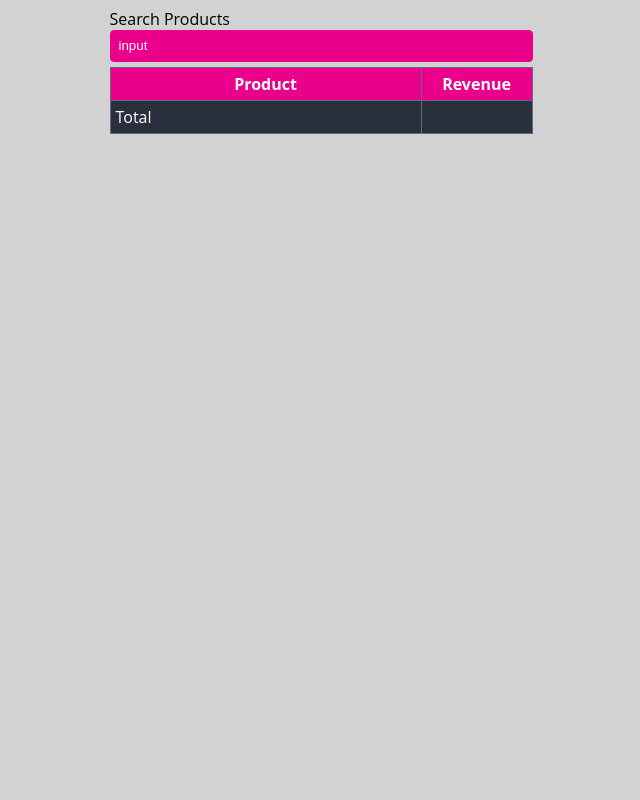
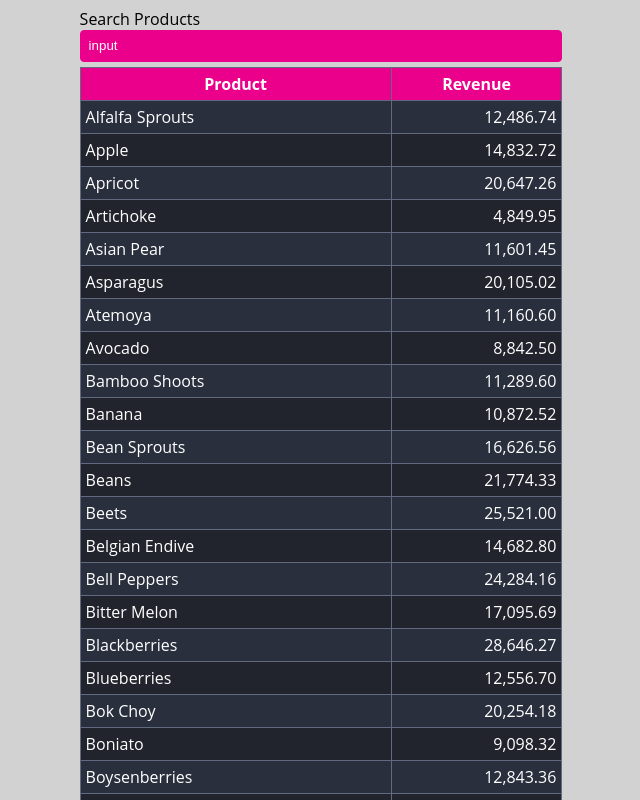
Before and after one commit to Ulisses85/react-rev-agg, a React (Create React App) app: page / in a window 1280 px wide. Shown: the top 800 px of the page, without its empty margins (319-959 px from the left). Built offline with nearby package versions, Linux system fonts and the light colour scheme.

Commit message:
feat: added filter method for filtering the table feat: added total revenue method feqat: added row rendering method

```diff
--- a/src/App.js
+++ b/src/App.js
@@ -43,6 +43,14 @@ class App extends Component {
 
     return result;
   }
+  productRows = (products) => {
+    return products.map((product) => (
+      <tr key={product.name}>
+        <td>{product.name}</td>
+        <td>{formatNumber(product.sold * product.unitPrice)}</td>
+      </tr>
+    ));
+  };
 
   componentDidMount() {
     Promise.all([
@@ -66,11 +74,20 @@ class App extends Component {
     if (this.state.products === null || undefined) {
       return "Loading...";
     }
+    const products = this.aggregateRevenue(
+      this.state.products,
+      this.state.filter
+    );
+    const productRows = this.productRows(products);
+    const total = products.reduce(
+      (total, product) => total + product.sold * product.unitPrice,
+      0
+    );
 
     return (
       <div class="product-list">
         <label>Search Products</label>
-        <input type="text" placeholder="input" />
+        <input type="text" onChange={this.filterHandler} placeholder="input" />
         <table>
           <thead>
             <tr>
@@ -78,11 +95,11 @@ class App extends Component {
               <th>Revenue</th>
             </tr>
           </thead>
-          <tbody></tbody>
+          <tbody>{productRows}</tbody>
           <tfoot>
             <tr>
               <td>Total</td>
-              <td></td>
+              <td>{total}</td>
             </tr>
           </tfoot>
         </table>
```
Also changed, not shown: 1 other file (tests, documents, lock files or other folders).
